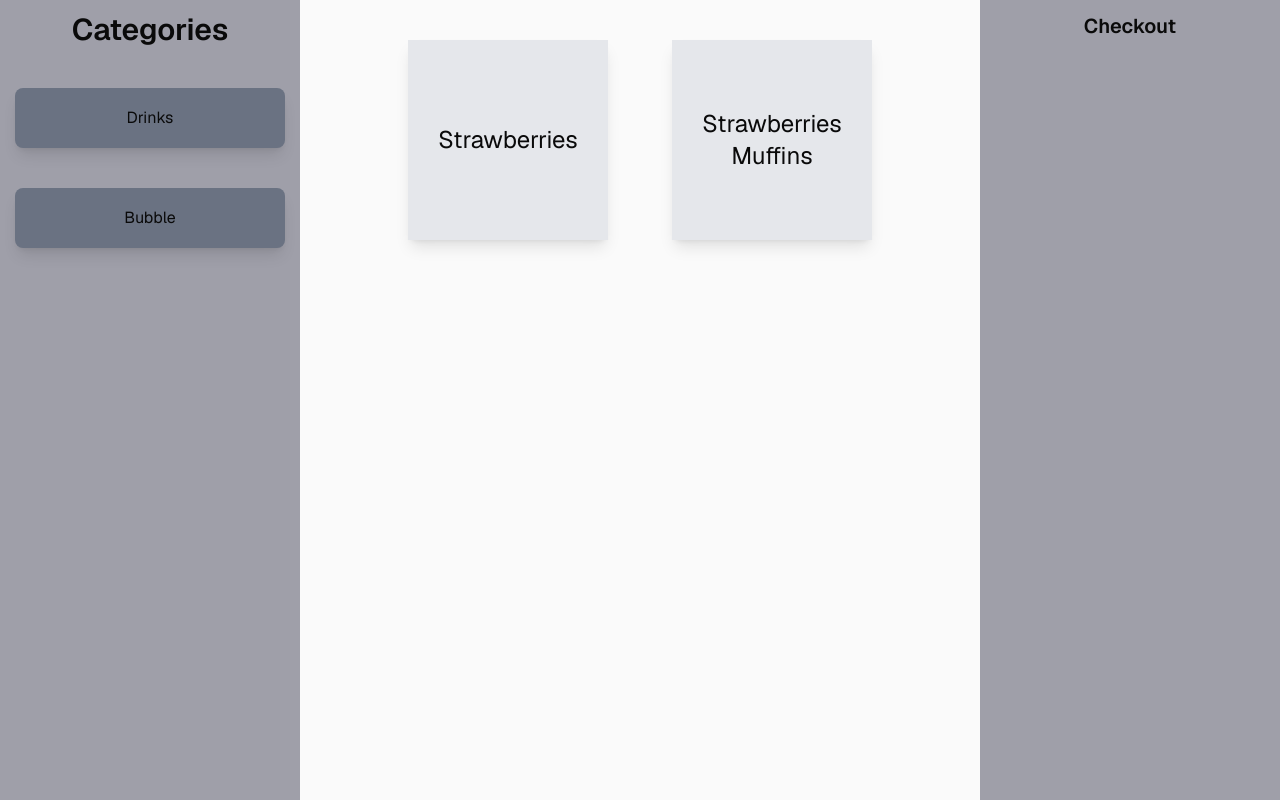
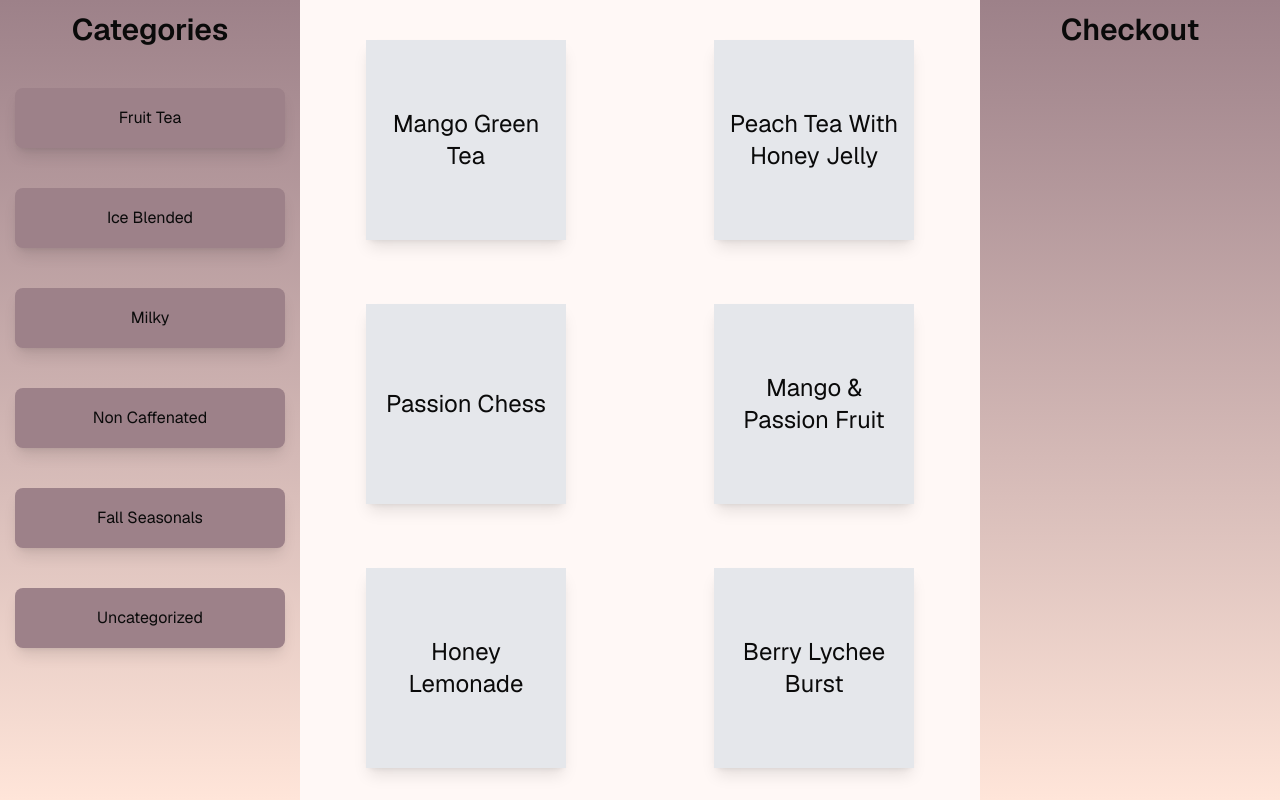
Before and after one commit to Robin5605/csce331-project3, a Next.js app: page / in a window 1280 px wide. Built offline with nearby package versions, Linux system fonts and the light colour scheme.

Commit message:
Stylized UI and integrated data into components

```diff
--- a/app/CashierPage/CashierPage.tsx
+++ b/app/CashierPage/CashierPage.tsx
@@ -1,6 +1,8 @@
 "use client"
 
 import { useState } from "react";
+import Image from "next/image"
+
 import ItemCard from "../../components/ItemCard";
 import {
   AlertDialog,
@@ -15,20 +17,85 @@ import {
 } from "@/components/ui/alert-dialog"
 import CustomizationCard from "@/components/CustomizationCard";
 
+//[REMOVE WHEN API IS IMPLEMENTED] Temporary data for now
+interface MenuItem {
+  id: number;
+  name: string;
+  stock: number;
+  cost: number;
+}
+
+interface MenuData {
+  [categoryName: string]: MenuItem[];
+}
+
+const menuData: MenuData = {
+  "Fruit Tea": [
+    { id: 1, name: "Mango Green Tea", stock: 80, cost: 6.5 },
+    { id: 2, name: "Peach Tea With Honey Jelly", stock: 75, cost: 6.25 },
+    { id: 3, name: "Passion Chess", stock: 75, cost: 6.25 },
+    { id: 5, name: "Mango & Passion Fruit", stock: 75, cost: 6.25 },
+    { id: 6, name: "Honey Lemonade", stock: 75, cost: 5.2 },
+    { id: 4, name: "Berry Lychee Burst", stock: 74, cost: 6.25 }
+  ],
+  "Ice Blended": [
+    { id: 7, name: "Oreo w/ Pearl", stock: 75, cost: 6.75 },
+    { id: 8, name: "Taro w/ Pudding", stock: 75, cost: 6.95 },
+    { id: 9, name: "Thai Tea w/ Pearl", stock: 75, cost: 6.95 },
+    { id: 10, name: "Coffee w/ Ice Cream", stock: 75, cost: 6.95 },
+    { id: 11, name: "Mango w/ Ice Cream", stock: 75, cost: 6.95 },
+    { id: 12, name: "Strawberry w/ Ice Cream", stock: 75, cost: 6.95 }
+  ],
+  "Milky": [
+    { id: 13, name: "Clasic Pearl Milk Tea", stock: 75, cost: 5.8 },
+    { id: 14, name: "Honey Pearl Milk Tea", stock: 75, cost: 6.0 },
+    { id: 15, name: "Coffe Creama", stock: 75, cost: 6.5 },
+    { id: 16, name: "Hokaido Pearl Milk Tea", stock: 75, cost: 6.25 },
+    { id: 17, name: "Mango Green Milk Tea", stock: 75, cost: 6.5 },
+    { id: 18, name: "Golden Retriever", stock: 75, cost: 6.75 }
+  ],
+  "Non Caffenated": [
+    { id: 19, name: "Tiger Boba", stock: 75, cost: 6.5 },
+    { id: 20, name: "Strawberry Coconut", stock: 75, cost: 6.5 },
+    { id: 21, name: "Strawberry Coconut Ice Blended", stock: 75, cost: 6.5 },
+    { id: 22, name: "Halo Halo", stock: 75, cost: 6.95 },
+    { id: 23, name: "Wintermellon Lemonade", stock: 75, cost: 5.8 },
+    { id: 24, name: "Wintermellon w/ Fresh Milk", stock: 75, cost: 5.2 }
+  ],
+  "Fall Seasonals": [
+    { id: 25, name: "Red Bean Matcha", stock: 75, cost: 6.95 },
+    { id: 26, name: "Pumpkin Chai", stock: 75, cost: 6.95 },
+    { id: 27, name: "Honey and Cinnamon Milk Tea", stock: 75, cost: 6.95 },
+    { id: 31, name: "temp", stock: 99, cost: 5.0 },
+    { id: 32, name: "temp2", stock: 99, cost: 1.0 }
+  ],
+  "Uncategorized": [
+    { id: 33, name: "New Item", stock: 0, cost: 0 },
+    { id: 34, name: "New Item", stock: 0, cost: 0 },
+    { id: 35, name: "New Item", stock: 0, cost: 0 }
+  ]
+};
+
+
 export default function CashierPage() {
     //Serves as the state used for showing the Customization page
-    const [isCustomizationOpen, setIsCustomizationOpen] = useState(false)
+    const [isCustomizationOpen, setIsCustomizationOpen] = useState<boolean>(false)
+    const [selectedCategory, setSelectedCateory] = useState<string>("Fruit Tea")
+    const [selectedItem, setSelectedItem] = useState<MenuItem | null>(null)
 
-    //Used as a button for each cateogry in the Cashier page
+    //Used as a button for each category in the Cashier page
     const Category = ({ name }: {name: string}) => {
        return(
-        <div className="shadow-lg w-[90%] h-15 flex justify-center items-center bg-gray-500 rounded-md transform transition-transform duration-100 hover:scale-105">
+            <div
+                className="shadow-lg w-[90%] h-15 flex justify-center items-center bg-[#9d8189] rounded-md transform transition-transform duration-100 hover:scale-105"
+                onClick={() => setSelectedCateory(name)}
+            >
                 {name}
             </div>
        )
     }
 
-    //Used as a button for each cateogry in the Customization page
+    //Used as a button for each category in the Customization page
     const CustomizationCategory = ({ name }: {name: string}) => {
         const [selection, setSelection] = useState("")
 
@@ -36,16 +103,16 @@ export default function CashierPage() {
             <div className="w-full">
                 <h2 className="font-semibold text-xl mt-3 mb-2">{name}</h2>
                 <div className="flex gap-8">
-                    <CustomizationCard itemName="100%" whenClicked={setSelection} categorySelection={selection}/>
-                    <CustomizationCard itemName="50%" whenClicked={setSelection} categorySelection={selection}/>
-                    <CustomizationCard itemName="0%" whenClicked={setSelection} categorySelection={selection}/>
+                    {
+                        <p>BOLLYWOOD</p>
+                    }
                 </div>
             </div>
        )
     }
 
     return (
-        <div className="flex min-h-screen bg-zinc-50 font-sans dark:bg-black gap-6 justify-between">
+        <div className="flex min-h-screen bg-[#ffddd233] font-sans dark:bg-black gap-6 justify-between">
             <AlertDialog open={isCustomizationOpen} onOpenChange={setIsCustomizationOpen}>
                 {/* The reason we override small is because that's the only way we can adjust the width of the AlertDialog */}
                 <AlertDialogContent className="w-[90vw] max-w-none sm:max-w-2xl p-8 ">
@@ -62,23 +129,32 @@ export default function CashierPage() {
                     </AlertDialogFooter>
                 </AlertDialogContent>
             </AlertDialog>
-        <aside className="w-[300px] h-screen bg-zinc-400 flex-col justify-center">
+            <aside className="w-[300px] h-screen bg-gradient-to-b from-[#9d8189] to-[#ffe5d9] flex-col justify-center">
             <h2 className="font-semibold text-3xl mt-3 mb-10 text-center">Categories</h2>
             <div className="flex flex-col items-center w-full gap-10">
-                <Category name={"Drinks"}/>
-                <Category name={"Bubble"}/>
+                {Object.entries(menuData).map(([category]) => (
+                <Category key={category} name={category} />
+                ))}
             </div>
             </aside>
 
             <main className="flex-1 flex items-start justify-center mt-10">
-            <div className="flex flex-wrap gap-16">
-                <ItemCard itemName="Strawberries" whenClicked={() => setIsCustomizationOpen(true)}/>
-                <ItemCard itemName="Strawberries Muffins" whenClicked={() => setIsCustomizationOpen(true)}/>
+                <div className="flex flex-wrap gap-16 justify-around">
+                    {
+                        menuData[selectedCategory].map((itemData) => {
+                            return(
+                                <ItemCard
+                                    itemName={itemData.name}
+                                    whenClicked={() => setSelectedItem(itemData)}
+                                />
+                            )
+                        })
+                    }
                 </div>
             </main>
 
-        <aside className="w-[300px] h-screen bg-zinc-400 flex justify-center">
-            <h2 className="font-semibold text-xl mt-3">Checkout</h2>
+            <aside className="w-[300px] h-screen bg-gradient-to-b from-[#9d8189] to-[#ffe5d9] flex justify-center">
+                <h2 className="font-semibold text-3xl mt-3">Checkout</h2>
             </aside>
         </div>
     );
```
Also changed, not shown: public/peach_tea.png (added). Lines whose indentation alone changed are shown as unchanged.
